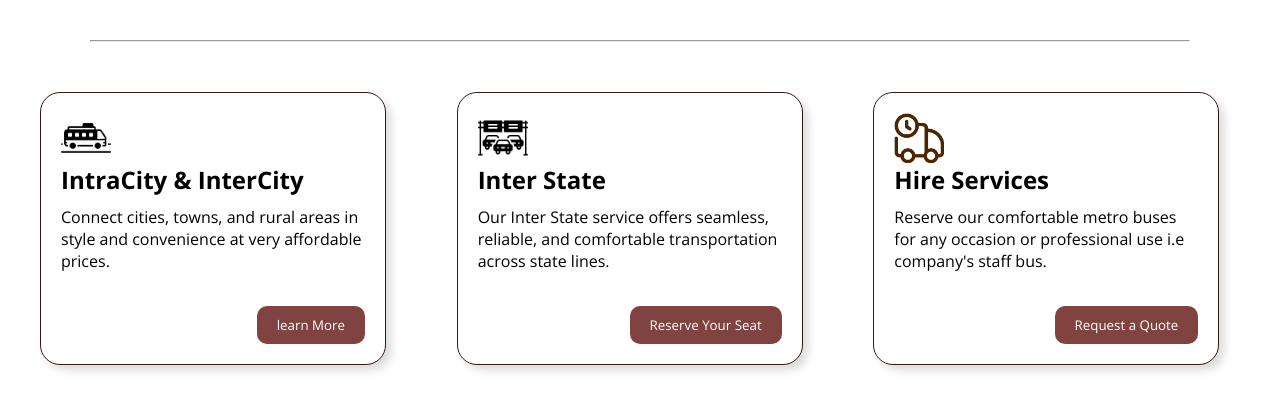
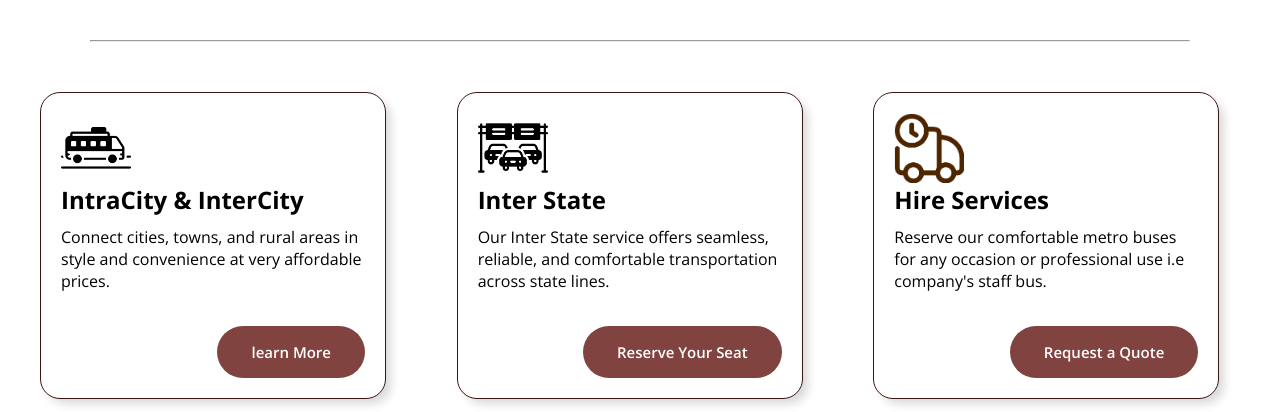
Before and after one commit to Bayshe/oyopts, a website: page index.html in a window 1280 px wide. Shown: the part 1055-1467 px from the top of the page. Drawn offline with nearby package versions, Linux system fonts and the light colour scheme.

Commit message:
services boxes resize

```diff
--- a/style.css
+++ b/style.css
@@ -426,7 +426,7 @@ section#hero {
 }
 
 
-.sev button{
+/* .sev button{
     padding: 10px 20px;
     border: none;
     border-radius: 10px;
@@ -436,6 +436,27 @@ section#hero {
     align-self: flex-end;
     cursor: pointer;
 
+} */
+
+
+.sev button {
+	font-size: 16px;
+	font-weight: 500;
+	padding: 16px 34px;
+	border: 0;
+	border-radius: 50px;
+	font-size: 18px;
+	color: var(--white);
+    background-color: var(--primary-color-extra-light);
+	font-weight: 500;
+	border-radius: 50px;
+	font-size: 15px;
+	font-weight: 600;
+	width: fit-content;
+	display: flex;
+	justify-content: space-around;
+	align-self: flex-end;
+	cursor: pointer;
 }
 
 .sev {
@@ -467,7 +488,7 @@ section#hero {
 }
 
 .sev img{
-    max-width: 50px;
+    max-width: 70px;
 }
 
 /* Our Services Responsive Design */
```
